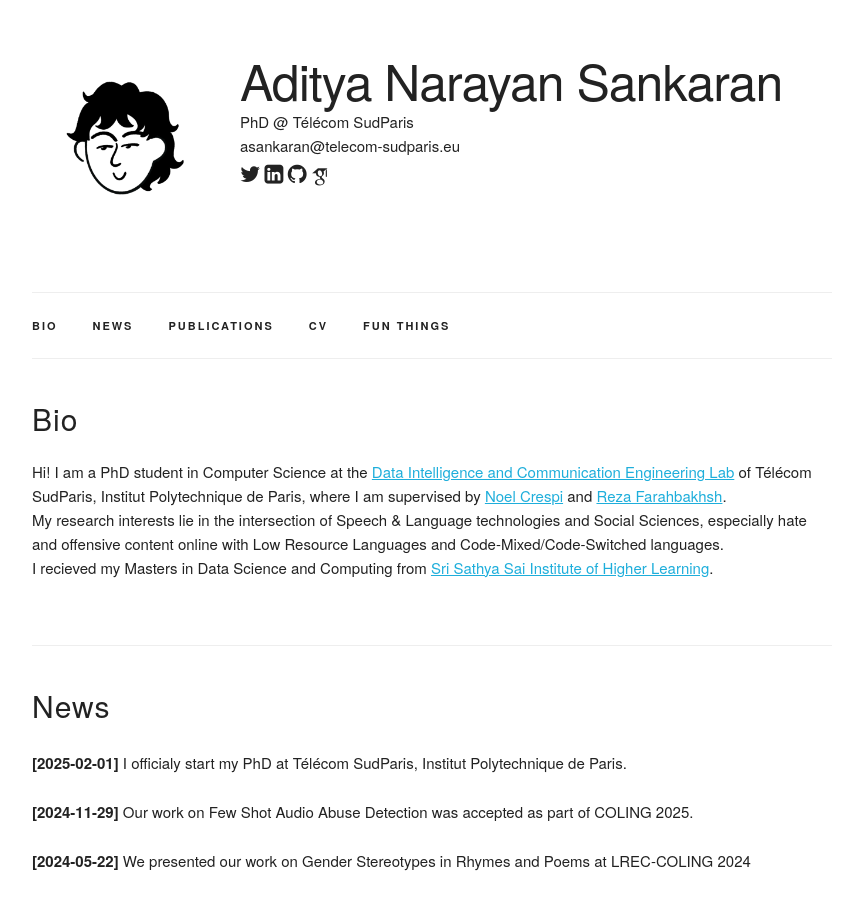
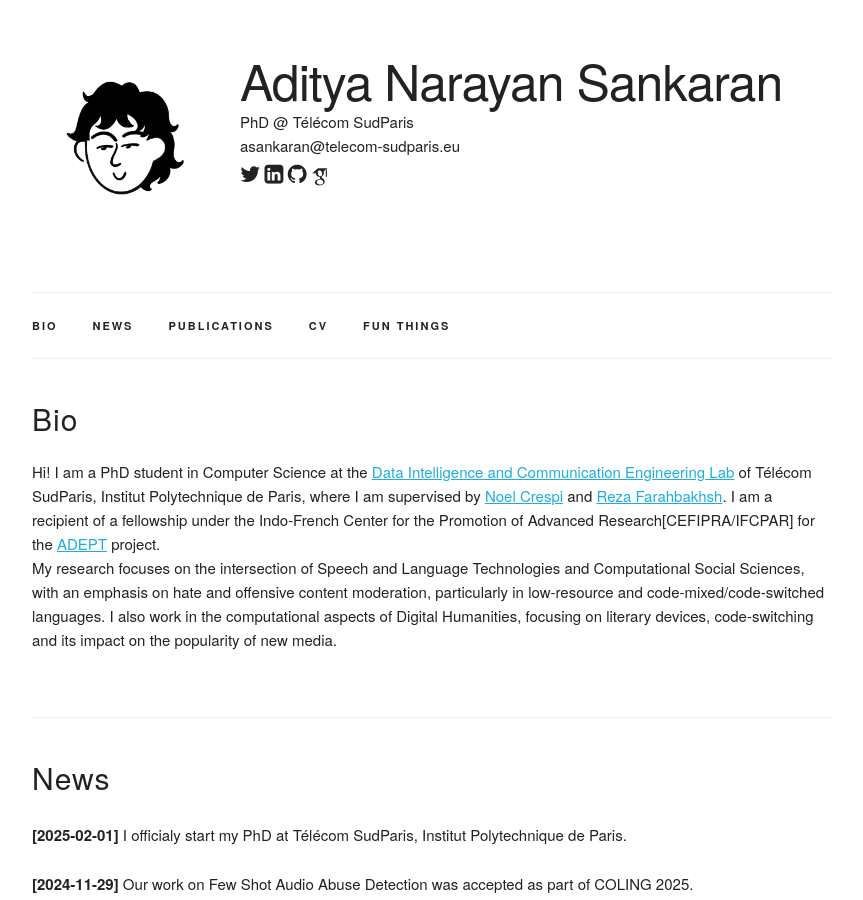
Before and after one commit to callmesanfornow/callmesanfornow.github.io, a Jekyll site: the page built from index.html, in a window 1280 px wide and 900 px high. Shown: the whole window, without its empty margins (208-1071 px from the left). Built offline with Jekyll 4.4.1, drawn with Linux system fonts in a browser that asks for light colours; some web fonts are replaced.

Commit message:
Update index.html

```diff
--- a/index.html
+++ b/index.html
@@ -6,14 +6,8 @@
 <div class="docs-section" id="bio">
   <h4>Bio</h4>
   <p>
-    Hi! I am a PhD student in Computer Science at the <a href="https://dice.wp.telecom-sudparis.eu" target="_blank">Data Intelligence and Communication Engineering Lab</a> of Télécom SudParis, Institut Polytechnique de Paris, where I am supervised by <a href="https://noelcrespi.wp.telecom-sudparis.eu" target="_blank">Noel Crespi</a> and <a href="https://scholar.google.com/citations?user=HukBnBlWTE0C&hl=en" target="_blank">Reza Farahbakhsh</a>.
-    <br/> My research interests lie in the intersection of Speech & Language technologies and Social Sciences, especially hate and offensive content online with Low Resource Languages and Code-Mixed/Code-Switched languages.
-    <br/>I recieved my Masters in Data Science and Computing from <a href="https://www.sssihl.edu.in/" target="_blank">Sri Sathya Sai Institute of Higher Learning</a>.
-    <!-- <br/>My Masters Thesis was supervised by <a href="https://scholar.google.co.in/citations?user=IahaV5wAAAAJ&hl=en" target="_blank">Dr Sampath Lonka</a>.
-    <br/>
-    <b>Thesis Title</b>: Bridging the Language Gap: A Multi-modal Approach for Comprehensive Audio Abuse Detection in Indian Languages.
-    </br><b>Link to Thesis</b>: <a href="https://drive.google.com/file/d/1akE61TW3ir1L9b3aDPWD5Wtv02B_oomJ/view?usp=sharing" target="_blank">PDF</a>. -->
-    <br>
+    Hi! I am a PhD student in Computer Science at the <a href="https://dice.wp.telecom-sudparis.eu" target="_blank">Data Intelligence and Communication Engineering Lab</a> of Télécom SudParis, Institut Polytechnique de Paris, where I am supervised by <a href="https://noelcrespi.wp.telecom-sudparis.eu" target="_blank">Noel Crespi</a> and <a href="https://scholar.google.com/citations?user=HukBnBlWTE0C&hl=en" target="_blank">Reza Farahbakhsh</a>. I am a recipient of a fellowship under the Indo-French Center for the Promotion of Advanced Research[CEFIPRA/IFCPAR] for the <a href="https://ifindia.cdn.betanet.in/ifindia/uploads/2024/03/PhD-in-AI-Computer-Science.pdf" target="_blank">ADEPT</a> project.
+    <br/> My research focuses on the intersection of Speech and Language Technologies and Computational Social Sciences, with an emphasis on hate and offensive content moderation, particularly in low-resource and code-mixed/code-switched languages. I also work in the computational aspects of Digital Humanities, focusing on literary devices, code-switching and its impact on the popularity of new media.
 </p>
 
 </div>
```
